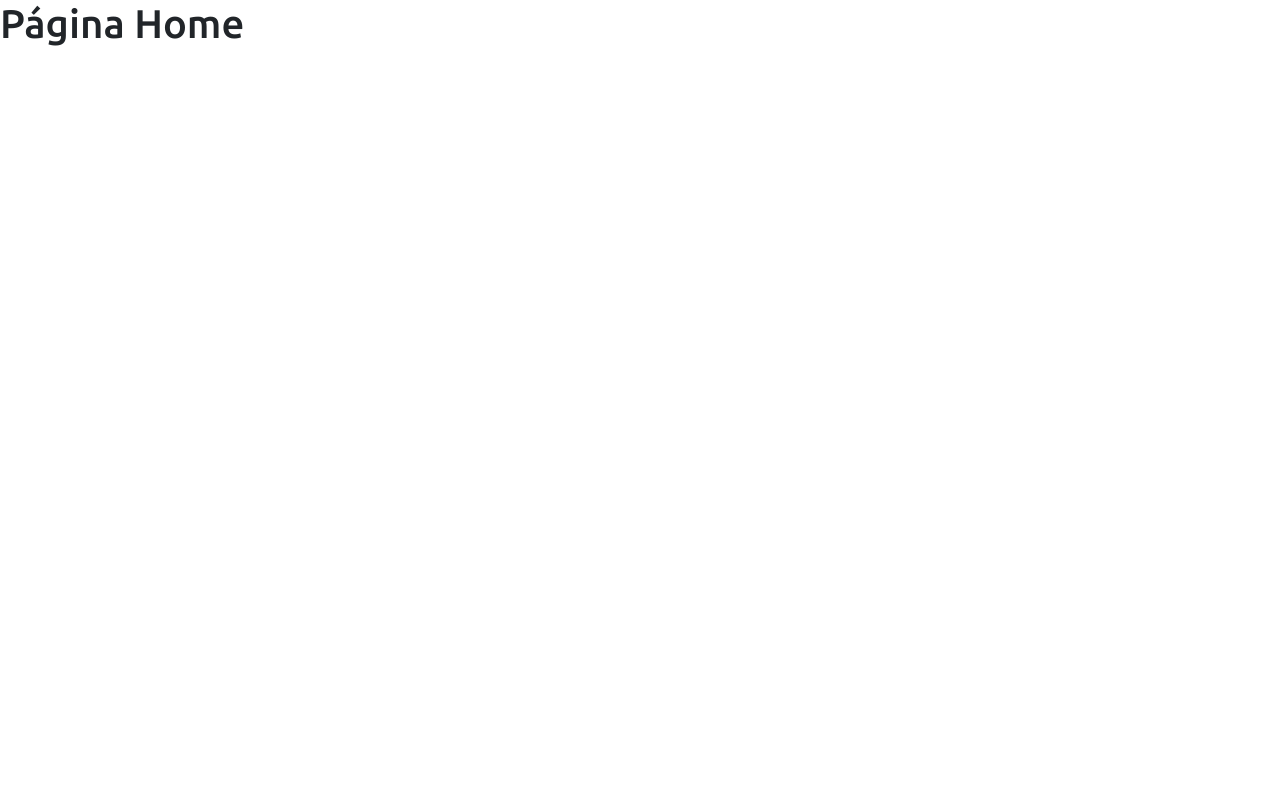
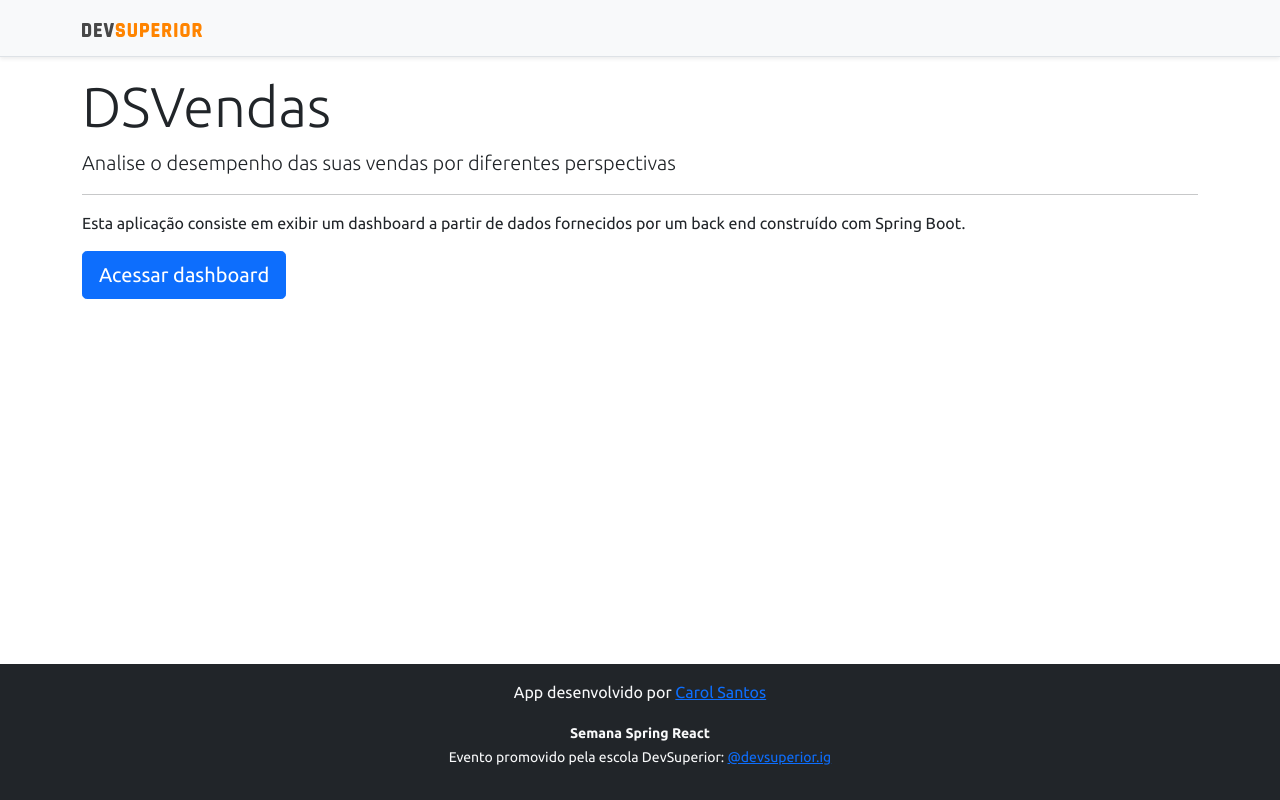
Before and after one commit to dev-carol/dashvendas, a React (Create React App) app in the folder frontend/: page / in a window 1280 px wide. Built offline with nearby package versions, Linux system fonts and the light colour scheme.

Commit message:
Home, navigation

```diff
--- a/frontend/src/components/navbar/index.tsx
+++ b/frontend/src/components/navbar/index.tsx
@@ -1,3 +1,4 @@
+import { Link } from 'react-router-dom';
 import ImgDsDark from '../../assets/img/ds-dark.svg';
 
 const NavBar = () => {
@@ -5,7 +6,9 @@
         <div className="d-flex flex-column flex-md-row align-items-center p-3 px-md-4 mb-3 bg-light border-bottom shadow-sm">
             <div className="container">
                 <nav className="my-2 my-md-0 mr-md-3">
-                    <img src={ImgDsDark} alt="DevSuperior" width="120" />
+                    <Link to="/">
+                        <img src={ImgDsDark} alt="DevSuperior" width="120" />
+                    </Link>
                 </nav>
             </div>
         </div>
--- a/frontend/src/pages/Home/index.tsx
+++ b/frontend/src/pages/Home/index.tsx
@@ -1,9 +1,26 @@
+import Footer from "components/footer";
+import NavBar from "components/navbar";
+import { Link } from "react-router-dom";
 
 const Home = () => {
     return (
-        <div>
-         <h1> Página Home</h1>
-        </div>
+        <>
+            <NavBar />
+            <div className="container">
+                <div className="jumbotron">
+                    <h1 className="display-4">DSVendas</h1>
+                    <p className="lead">Analise o desempenho das suas vendas por diferentes perspectivas</p>
+                    <hr />
+                    <p>Esta aplicação consiste em exibir um dashboard a partir de dados fornecidos por um back end construído com Spring Boot.</p>
+
+                    <Link className= " btn btn-primary btn-lg" to="/dashboard">
+                    Acessar dashboard
+                    </Link>
+                </div>
+            </div>
+            <Footer />
+        </>
+
     );
 }
 
```
